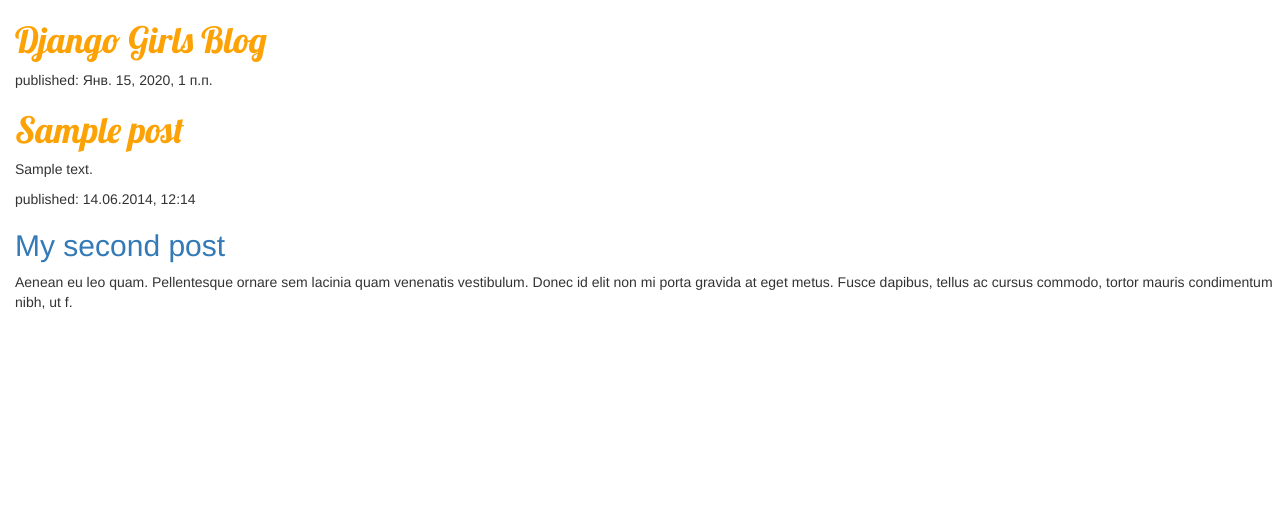
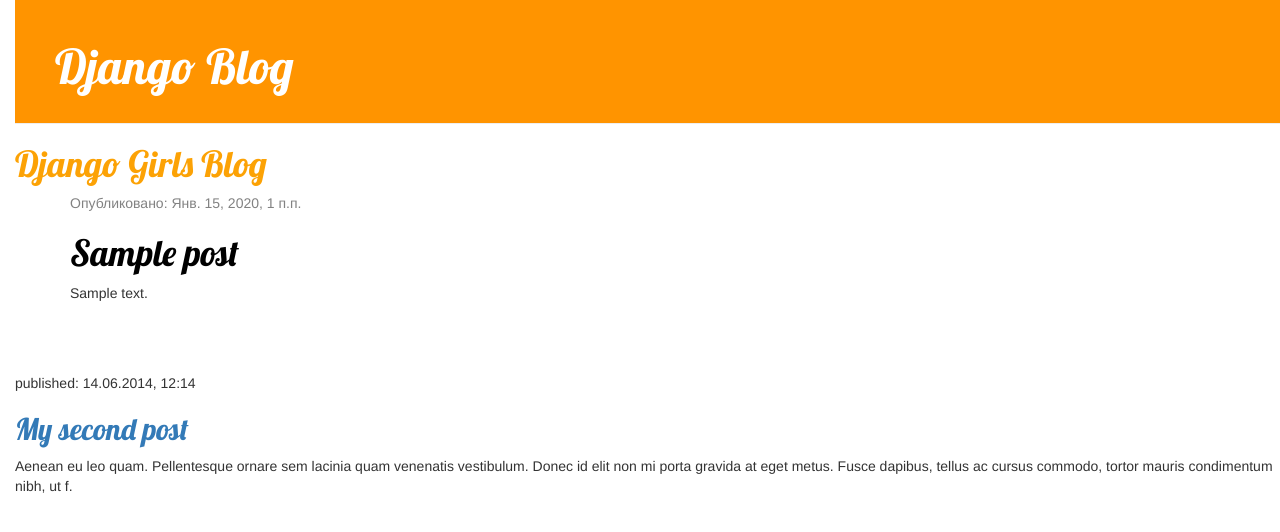
Before and after one commit to Algus-me/my-first-blog, a Django app: template blog/templates/blog/post_list.html in a window 1280 px wide. Shown: the top 532 px of the page. Run offline with Django 3.2, Linux system fonts and the light colour scheme; the template is opened without the code that fills it: values that come from a table or form of the project are taken from there, others are empty; tables that the repository leaves empty hold one stand-in row (values such as "Sample post"); some libraries are stand-ins or nearby versions.

Commit message:
change css style

```diff
--- a/blog/static/css/blog.css
+++ b/blog/static/css/blog.css
@@ -6,3 +6,50 @@ h1 a {
 body {
     padding-left: 15px;
 }
+
+.page-header {
+    background-color: #ff9400;
+    margin-top: 0;
+    padding: 20px 20px 20px 40px;
+}
+
+.page-header h1, .page-header h1 a, .page-header h1 a:visited, .page-header h1 a:active {
+    color: #ffffff;
+    font-size: 36pt;
+    text-decoration: none;
+}
+
+.content {
+    margin-left: 40px;
+}
+
+h1, h2, h3, h4 {
+    font-family: 'Lobster', cursive;
+}
+
+.date {
+    color: #828282;
+}
+
+.save {
+    float: right;
+}
+
+.post-form textarea, .post-form input {
+    width: 100%;
+}
+
+.top-menu, .top-menu:hover, .top-menu:visited {
+    color: #ffffff;
+    float: right;
+    font-size: 26pt;
+    margin-right: 20px;
+}
+
+.post {
+    margin-bottom: 70px;
+}
+
+.post h1 a, .post h1 a:visited {
+    color: #000000;
+}
--- a/blog/templates/blog/post_list.html
+++ b/blog/templates/blog/post_list.html
@@ -5,7 +5,9 @@
 
 <html>
     <head>
-        <title>Django Girls blog</title>
+		<div class="page-header">
+			<h1><a href="/">Django Blog</a></h1>
+		</div>
 		<link rel="stylesheet" href="//maxcdn.bootstrapcdn.com/bootstrap/3.2.0/css/bootstrap.min.css">
         <link rel="stylesheet" href="//maxcdn.bootstrapcdn.com/bootstrap/3.2.0/css/bootstrap-theme.min.css">
 		<link href="https://fonts.googleapis.com/css?family=Lobster&subset=latin,cyrillic" rel="stylesheet" type="text/css">
@@ -16,13 +18,21 @@
             <h1><a href="/">Django Girls Blog</a></h1>
         </div>
 
-	{% for post in posts %}
-		<div>
-			<p>published: {{ post.published_date }}</p>
-			<h1><a href="">{{ post.title }}</a></h1>
-			<p>{{ post.text|linebreaksbr }}</p>
+	<div class="content container">
+		<div class="row">
+			<div class="col-md-8">
+				{% for post in posts %}
+					<div class="post">
+						<div class="date">
+							<p>Опубликовано: {{ post.published_date }}</p>
+						</div>
+						<h1><a href="">{{ post.title }}</a></h1>
+						<p>{{ post.text|linebreaksbr }}</p>
+					</div>
+				{% endfor %}
+			</div>
 		</div>
-	{% endfor %}
+	</div>
 
 
         <div>
```
